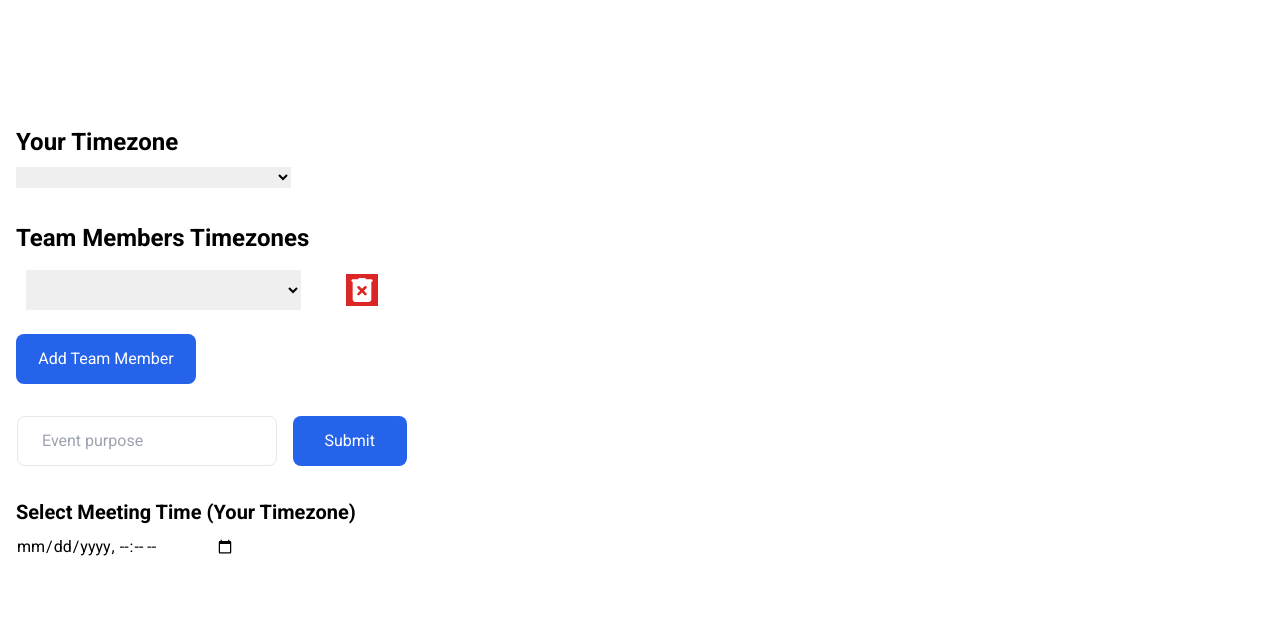
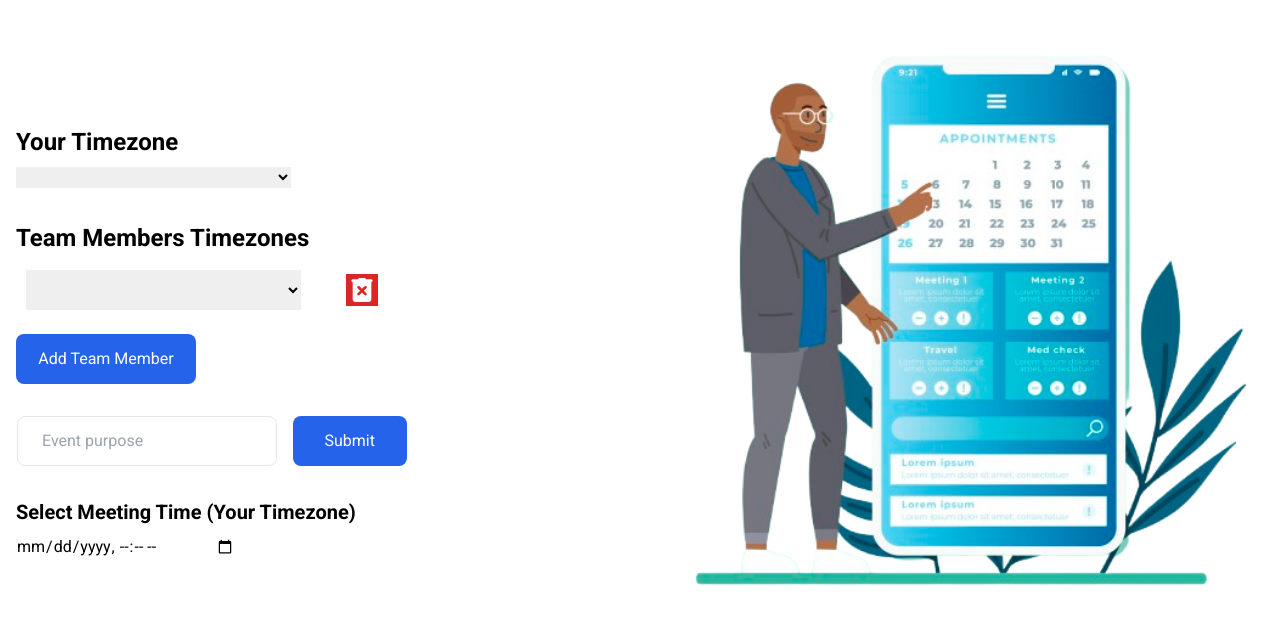
Before and after one commit to Ollatomiwa/timezone-converter, a Nuxt app: page /converter in a window 1280 px wide. Shown: the top 624 px of the page. Built offline with nearby package versions, Linux system fonts and the light colour scheme.

Commit message:
small updates to convert page UI

```diff
--- a/pages/converter.vue
+++ b/pages/converter.vue
@@ -1,5 +1,7 @@
 <template>
-  <div class="container mx-auto p-4 max-w-[100vw] overflow-x-hidden lg:text-left sm:text-center">
+  <div class="container mx-auto p-4 max-w-[100vw] overflow-x-hidden lg:flex lg:gap-8 lg:items-start">
+  <!-- Content Section -->
+  <div class="lg:text-left sm:text-center lg:w-1/2">
     <!-- User Timezone Selection -->
     <div class="mb-8">
       <label class="block mb-2 font-bold text-2xl lg:pt-[50px] md:mt-[60px]">Your Timezone</label>
@@ -75,6 +77,20 @@
       </div>
     </div>
   </div>
+
+  <!-- Images Section -->
+  <div class="hidden lg:block lg:w-1/2 lg:sticky lg:top-4">
+    <div class=" gap-4">
+      <NuxtImg
+        sizes="xs:100vw sm:900px"
+        src="hero4.png"
+        format="webp"
+        alt="Hero Page"
+        class="w-full h-auto object-contain"
+      ></NuxtImg>
+    </div>
+  </div>
+</div>
 </template>
 
 <script setup>
```
